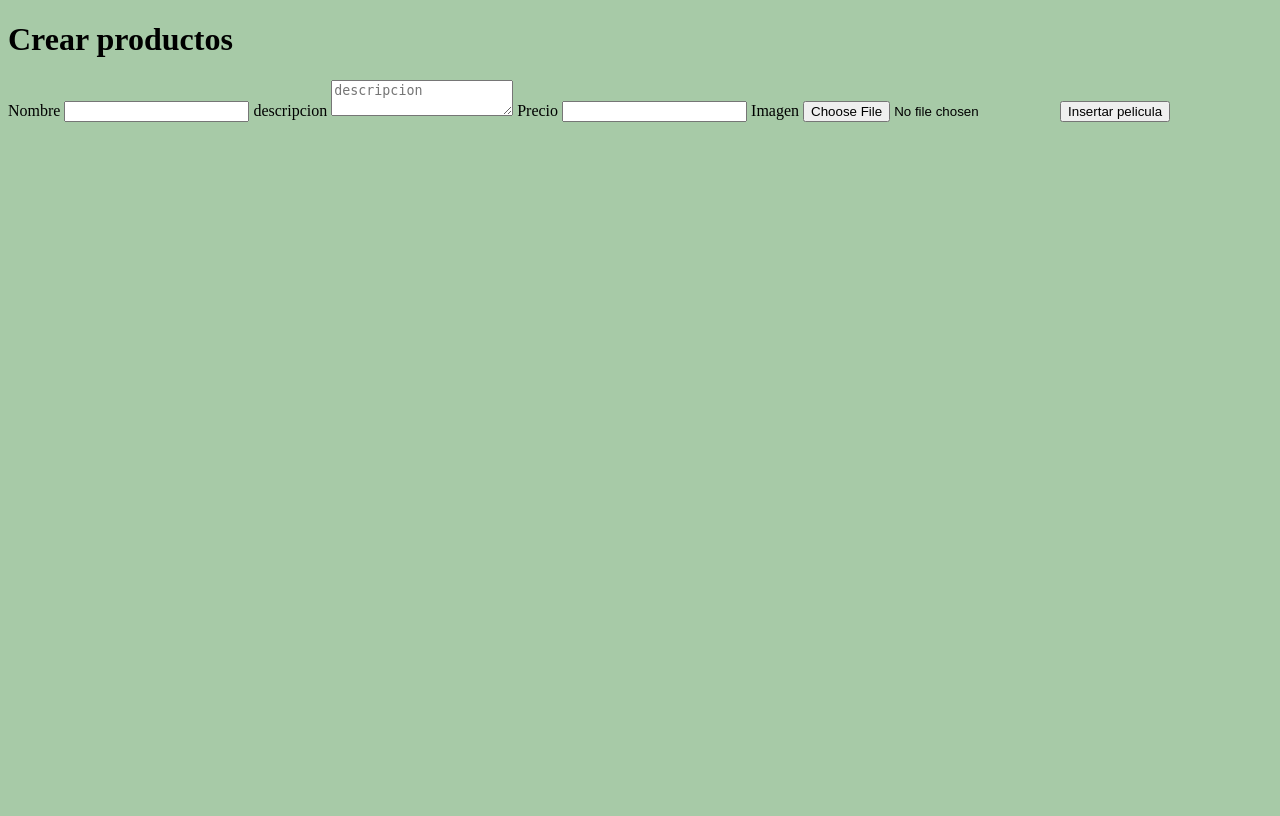
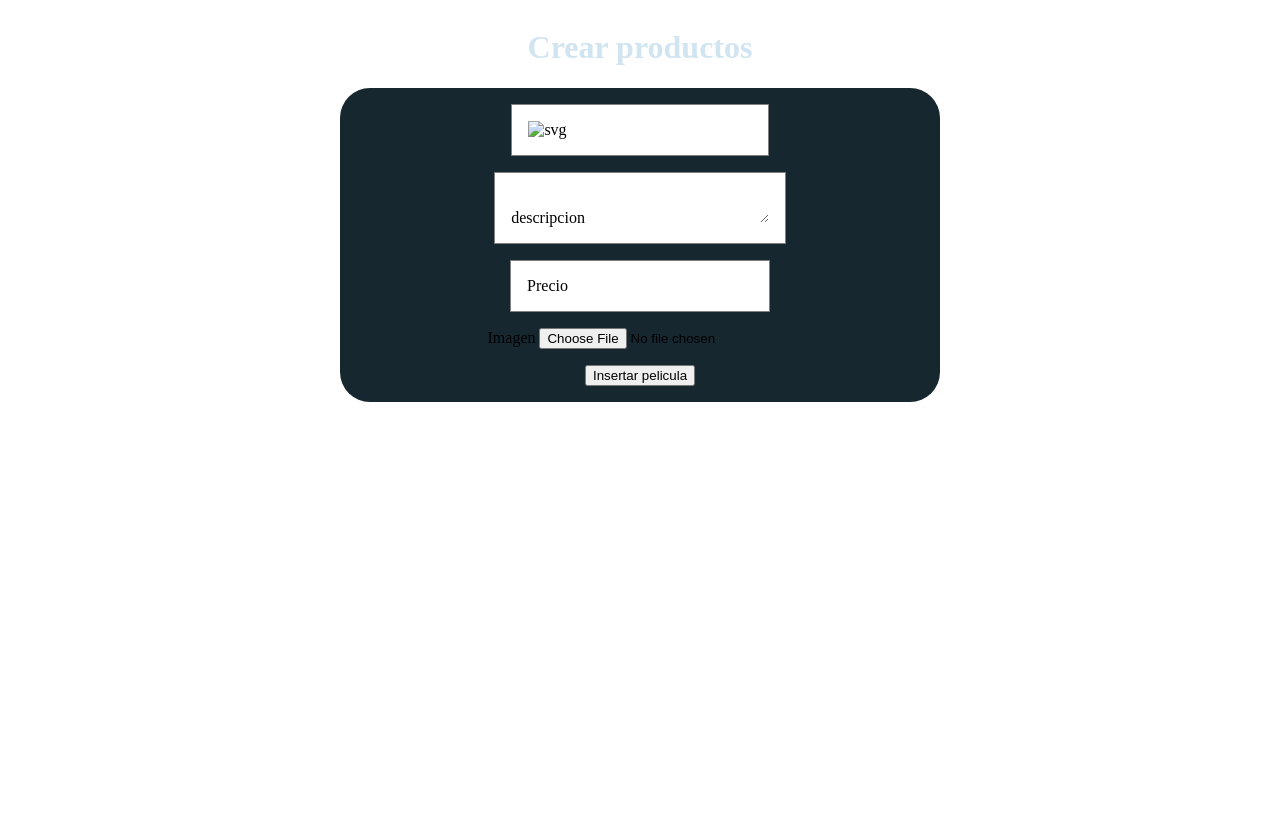
Before and after one commit to cesargm1/intermodular-peliculas-php, a PHP site: page /panel/index.html in a window 1280 px wide. Before the commit the page ends 122 px from the top, so only its background shows below. Run offline with PHP 8.4, Linux system fonts and the light colour scheme.

Commit message:
make form

```diff
--- a/database/peliculasIntermodular.sql
+++ b/database/peliculasIntermodular.sql
@@ -1,4 +1,4 @@
-DROP DATABASE peliculasIntermodular;
+DROP DATABASE IF EXISTS peliculasIntermodular;
 CREATE DATABASE peliculasIntermodular;
 
 USE peliculasIntermodular;
--- a/public/css/panel.css
+++ b/public/css/panel.css
@@ -1,5 +1,47 @@
-body {
-  background-color: rgb(167, 202, 167);
+.body {
+  min-height: 100dvh;
+  display: flex;
+  align-items: center;
+  flex-direction: column;
+}
+.body__h1 {
+  color: #d0e4f1;
+}
+.body__section {
+  min-height: 500px;
+  height: 100%;
+  width: 600px;
+  max-width: 100%;
+}
+.body__section__form {
+  display: flex;
+  flex-direction: column;
+  align-items: center;
+  gap: 1em;
+  background-color: #162730;
+  padding: 1em;
+  box-shadow: #1e4a5e;
+  border-radius: 30px;
+}
+.body__section__form__wrap {
+  background-color: #ffffff;
+  padding: 1em;
+  border: 1px solid gray;
+}
+.body__section__form__wrap__label__img {
+  height: 100px;
+}
+.body__section__form__textarea {
+  border: none;
+}
+.body__section__form__textarea:focus {
+  outline: none;
+}
+.body__section__form__input {
+  border: none;
+}
+.body__section__form__input:focus {
+  outline: none;
 }
 
 /*# sourceMappingURL=panel.css.map */
--- a/public/panel/index.html
+++ b/public/panel/index.html
@@ -9,34 +9,56 @@
 	<body class="body">
 		<h1 class="body__h1">Crear productos</h1>
 
-		<section>
+		<section class="body__section">
 			<form
+				class="body__section__form"
 				action="/panel/crear_pelicula.php"
 				method="post"
 				enctype="multipart/form-data"
 			>
-				<label>
-					Nombre
-					<input type="text" name="nombre" required />
+				<div class="body__section__form__wrap">
+					<label class="warp__label">
+						<img
+							class="body__section__form__wrap__label__img"
+							src="/svg/icon_fill_name.svg"
+							alt="svg"
+						/>
+						<input
+							class="body__section__form__input"
+							type="text"
+							name="nombre"
+							required
+						/>
 					</label>
+				</div>
 
-				<label
-					>descripcion
+				<div class="body__section__form__wrap">
+					<label class="form__label">
+						descripcion
 						<textarea
-						placeholder="descripcion"
+							class="body__section__form__textarea"
 							name="descripcion"
 							required
 						></textarea>
 					</label>
+				</div>
 
-				<label>
+				<div class="body__section__form__wrap">
+					<label class="warp__label">
 						Precio
-					<input type="number" name="precio" required />
+						<input
+							class="body__section__form__input"
+							type="number"
+							name="precio"
+							required
+						/>
 					</label>
+				</div>
 
-				<label>
+				<label class="form__label">
 					Imagen
 					<input
+						class="body__section__form__input"
 						type="file"
 						accept="image/png, image/jpeg, image/webp"
 						name="imagen"
--- a/src/Connection.php
+++ b/src/Connection.php
@@ -9,11 +9,13 @@ class Connection
 {
     const SERVER_NAME = 'localhost';
     const USER_NAME = 'root';
+    const USER_PASSWORD = 'root';
     const DATABASE = 'peliculasIntermodular';
+    const PORT = 3306;
 
     public static function conn(): mysqli
     {
-        $conn = new mysqli(static::SERVER_NAME, static::USER_NAME, null, static::DATABASE);
+        $conn = new mysqli(static::SERVER_NAME, static::USER_NAME, static::USER_PASSWORD, static::DATABASE, static::PORT);
 
         if ($conn->connect_error) {
             throw new Exception("Connection failed: " . $conn->connect_error);
--- a/src/assets/scss/_variables.scss
+++ b/src/assets/scss/_variables.scss
@@ -4,6 +4,9 @@ $color-bg-secondary: #0f171b; // Fondo secundario (secciones, overlays)
 $color-bg-card: #162730; // Fondo de tarjetas de películas
 $color-bg-highlight: #1b3846; // Fondo para secciones destacadas
 $color-bg-soft: #1e4a5e; // Fondos suaves para contraste
+
+// Color base para textos generales (títulos, descripciones)
+$color-text-general: #d0e4f1;
 
 // 🎟️ Texto (Typography) - Para títulos, descripciones y detalles
 $color-text-primary: #ffffff; // Texto principal (títulos, importante)
@@ -36,3 +39,17 @@ $color-footer-bg: #0f171b; // Fondo del pie de página (más oscuro)
 $color-footer-text: #87bddb; // Texto del pie de página (suave pero legible)
 $color-footer-link: #6cb0d4; // Links en el pie de página
 $color-footer-link-hover: #1c97c5; // Hover de los links en el pie de página
+
+// 📝 Formulario (Forms)
+
+$color-form-bg: #162730; // Fondo del formulario (similar a tarjetas)
+$color-form-border: #205c76; // Bordes de los campos de entrada
+$color-form-text: #d0e4f1; // Texto dentro de los campos
+$color-form-placeholder: #6cb0d4; // Placeholder en los inputs
+$color-form-label: #ffffff; // Etiquetas de los campos
+$color-form-focus: #1c97c5; // Borde y sombra cuando el campo está en foco
+$color-form-button: #1c97c5; // Botón de enviar
+$color-form-button-hover: #2083aa; // Hover del botón
+$color-form-button-active: #216f90; // Botón activo
+$color-form-error: #b83333; // Mensajes de error
+$color-form-success: #1e8e3e; // Mensajes de éxito
--- a/src/assets/scss/panel.scss
+++ b/src/assets/scss/panel.scss
@@ -1,3 +1,58 @@
-body {
-	background-color: rgb(167, 202, 167);
+@use '_variables';
+
+.body {
+	min-height: 100dvh;
+	display: flex;
+	align-items: center;
+	flex-direction: column;
+
+	&__h1{
+		color: variables.$color-text-general;
+	}
+
+	&__section{
+		min-height: 500px;
+		height: 100%;
+		width: 600px;
+		max-width: 100%;
+
+		&__form{
+			display: flex;
+			flex-direction: column;
+			align-items: center;
+			gap: 1em;
+			background-color: variables.$color-form-bg;
+			padding: 1em;
+			box-shadow: variables.$color-shadow;
+			border-radius: 30px;
+
+			&__wrap{
+				background-color: variables.$color-form-label;
+				padding: 1em;
+				border: 1px solid gray;
+
+				&__label__img{
+					height: 100px ;
+				}
+			}
+
+			&__textarea{
+				border: none;
+			}
+
+			&__textarea:focus{
+				outline: none;
+			}
+
+			&__input{
+				border: none;
+			}
+
+			&__input:focus{
+				outline: none;
+			}
+
+
+		}
+	}
 }
```
Also changed, not shown: public/svg/icon_fill_name.svg (added), 8 other files. Lines whose indentation alone changed are shown as unchanged.
